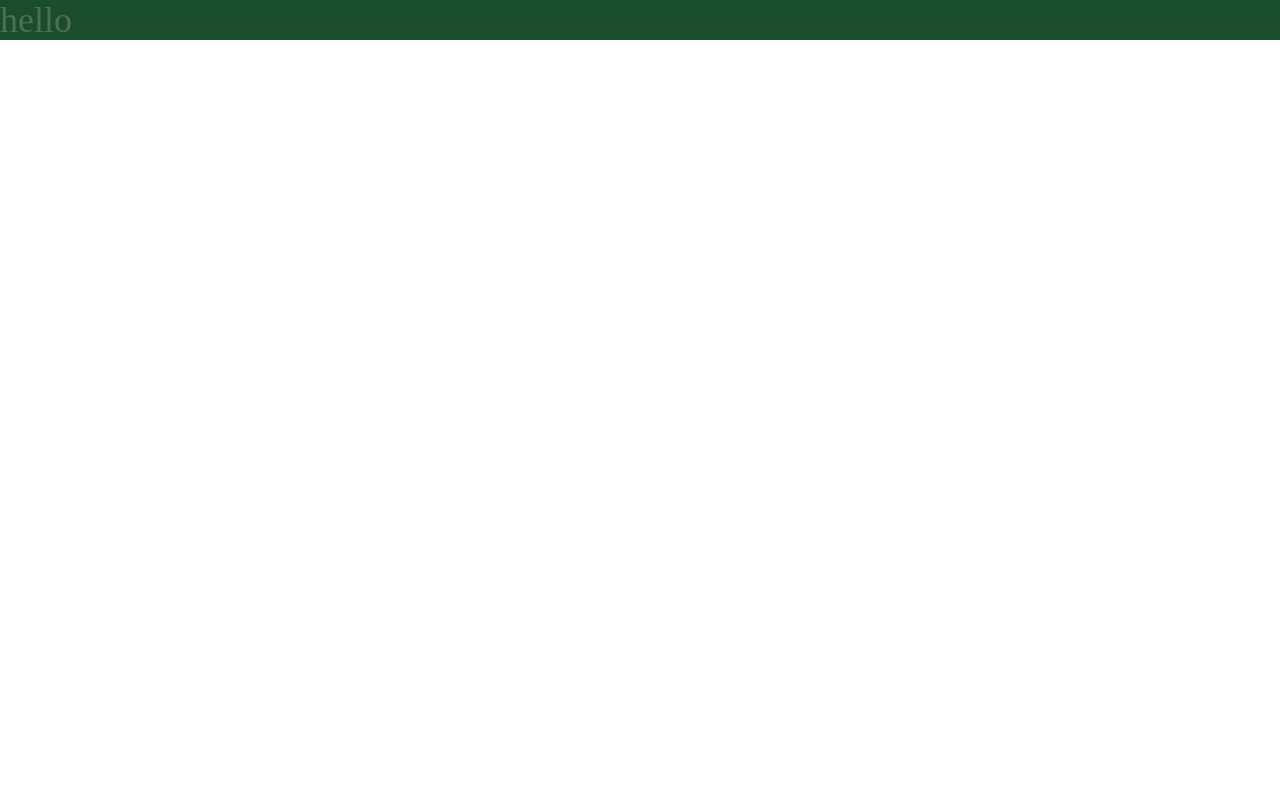
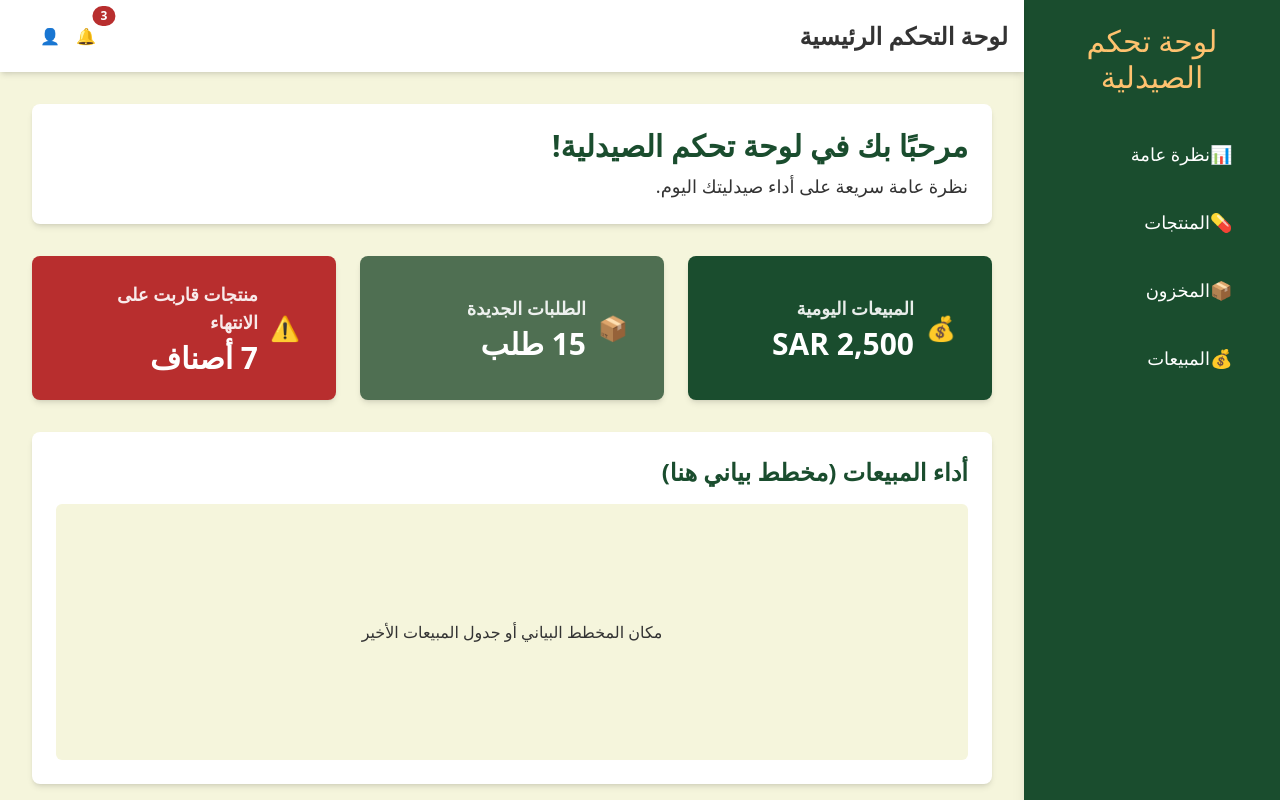
Before and after one commit to HomamAlyaghshi/Online-Learning, a React (Create React App) app: page / in a window 1280 px wide. Shown: the top 800 px of the page. Built offline with nearby package versions, Linux system fonts and the light colour scheme; a web font is replaced by a local one.

Commit message:
trasform to arabic

```diff
--- a/public/index.html
+++ b/public/index.html
@@ -1,5 +1,5 @@
 <!DOCTYPE html>
-<html lang="en">
+<html lang="ar" dir="rtl"> <head>
   <head>
     <meta charset="utf-8" />
     <link rel="icon" href="%PUBLIC_URL%/logo192.png" />
--- a/src/App.js
+++ b/src/App.js
@@ -1,8 +1,11 @@
+import DashboardLayout from "./layouts/DashboardLayout";
+import Dashboard from "./pages/Dashboard";
+
 function App() {
   return (
-    <div className="w-full h-full bg-primary font-primary text-secondary text-4xl">
-      hello
-    </div>
+    <DashboardLayout>
+      <Dashboard />
+    </DashboardLayout>
   );
 }
 
--- /dev/null
+++ b/src/components/Card.jsx
@@ -0,0 +1,49 @@
+// src/components/Card.jsx
+
+import React from 'react';
+
+const Card = ({ title, value, icon, color }) => {
+  // تحديد اللون الديناميكي بناءً على الـ prop 'color'
+  const bgColorClass = {
+    primary: 'bg-primary',
+    secondary: 'bg-secondary',
+    accent: 'bg-accent',
+    danger: 'bg-danger',
+  }[color] || 'bg-white'; // افتراضيًا أبيض إذا لم يتطابق اللون
+
+  const textColorClass = {
+    primary: 'text-textLight',
+    secondary: 'text-textLight',
+    accent: 'text-textDark', // الألوان الفاتحة تحتاج نصًا داكنًا
+    danger: 'text-textLight',
+  }[color] || 'text-textDark';
+
+  const iconBgColor = {
+    primary: 'bg-opacity-20', // خلفية أيقونة شفافة لتظهر لون البطاقة
+    secondary: 'bg-opacity-20',
+    accent: 'bg-opacity-20',
+    danger: 'bg-opacity-20',
+  }[color] || 'bg-background';
+
+
+  return (
+    <div className={`${bgColorClass} ${textColorClass} p-6 rounded-lg shadow-md flex items-center space-x-4`}>
+      {/* أيقونة البطاقة */}
+      <div className={`p-3 rounded-full ${iconBgColor} text-2xl`}>
+        {icon}
+      </div>
+
+      {/* المحتوى (العنوان والقيمة) */}
+      <div>
+        <h3 className="text-lg font-semibold opacity-90">
+          {title}
+        </h3>
+        <p className="text-3xl font-bold mt-1">
+          {value}
+        </p>
+      </div>
+    </div>
+  );
+};
+
+export default Card;
--- /dev/null
+++ b/src/layouts/Navbar.jsx
@@ -0,0 +1,33 @@
+// src/layouts/Navbar.jsx
+
+import React from 'react';
+
+const Navbar = () => {
+  return (
+    <nav className="bg-white p-4 shadow-md flex items-center justify-between">
+      {/* عنوان الصفحة الحالي (هذا سيكون ديناميكيًا لاحقًا) */}
+      <h2 className="text-2xl font-bold text-textDark">
+        لوحة التحكم الرئيسية
+      </h2>
+
+      {/* عناصر التحكم على اليمين (مثل أيقونة المستخدم، الإشعارات) */}
+      <div className="flex items-center space-x-4">
+        {/* أيقونة الإشعارات */}
+        <button className="relative p-2 rounded-full hover:bg-background transition-colors duration-200">
+          🔔
+          {/* دائرة الإشعارات (إذا كان هناك إشعارات جديدة) */}
+          <span className="absolute top-0 right-0 inline-flex items-center justify-center px-2 py-1 text-xs font-bold leading-none text-white bg-danger rounded-full transform translate-x-1/2 -translate-y-1/2">
+            3
+          </span>
+        </button>
+
+        {/* أيقونة المستخدم/الملف الشخصي */}
+        <button className="p-2 rounded-full hover:bg-background transition-colors duration-200">
+          👤
+        </button>
+      </div>
+    </nav>
+  );
+};
+
+export default Navbar;
--- /dev/null
+++ b/src/layouts/Sidebar.jsx
@@ -0,0 +1,72 @@
+// src/layouts/Sidebar.jsx
+
+import React from 'react';
+
+const Sidebar = () => {
+  return (
+    <div className="w-64 bg-primary text-textLight flex flex-col p-6 shadow-lg">
+      {/* شعار الصيدلية أو اسم لوحة التحكم */}
+      <div className="mb-8">
+        <h1 className="text-3xl font-primary text-accent text-center">
+          لوحة تحكم الصيدلية
+        </h1>
+      </div>
+
+      {/* روابط التنقل */}
+      <nav className="flex-1">
+        <ul>
+          <li className="mb-4">
+            <a
+              href="/" // سنستخدم React Router Dom لاحقًا
+              className="flex items-center p-3 rounded-lg text-lg hover:bg-secondary transition-colors duration-200"
+            >
+              {/* أيقونة لوحة التحكم */}
+              <span className="mr-3">📊</span>
+              نظرة عامة
+            </a>
+          </li>
+          <li className="mb-4">
+            <a
+              href="/"
+              className="flex items-center p-3 rounded-lg text-lg hover:bg-secondary transition-colors duration-200"
+            >
+              {/* أيقونة المنتجات */}
+              <span className="mr-3">💊</span>
+              المنتجات
+            </a>
+          </li>
+          <li className="mb-4">
+            <a
+              href="/"
+              className="flex items-center p-3 rounded-lg text-lg hover:bg-secondary transition-colors duration-200"
+            >
+              {/* أيقونة المخزون */}
+              <span className="mr-3">📦</span>
+              المخزون
+            </a>
+          </li>
+          <li className="mb-4">
+            <a
+              href="/"
+              className="flex items-center p-3 rounded-lg text-lg hover:bg-secondary transition-colors duration-200"
+            >
+              {/* أيقونة المبيعات */}
+              <span className="mr-3">💰</span>
+              المبيعات
+            </a>
+          </li>
+          {/* يمكن إضافة المزيد من الروابط هنا لاحقًا */}
+        </ul>
+      </nav>
+
+      {/* قسم سفلي اختياري (مثل معلومات المستخدم أو إعدادات) */}
+      <div className="mt-auto pt-6 border-t border-secondary">
+        <p className="text-sm text-center text-textLight opacity-80">
+          نسخة تجريبية 1.0
+        </p>
+      </div>
+    </div>
+  );
+};
+
+export default Sidebar;
--- /dev/null
+++ b/src/pages/Dashboard.jsx
@@ -0,0 +1,56 @@
+// src/pages/Dashboard.jsx
+
+import React from 'react';
+import Card from '../components/Card'; // سننشئ هذا المكون لاحقًا للبطاقات الإحصائية
+
+const Dashboard = () => {
+  return (
+    <div className="space-y-8">
+      {/* قسم الترحيب والعنوان */}
+      <div className="bg-white p-6 rounded-lg shadow-md">
+        <h1 className="text-3xl font-bold text-primary mb-2">
+          مرحبًا بك في لوحة تحكم الصيدلية!
+        </h1>
+        <p className="text-lg text-textDark">
+          نظرة عامة سريعة على أداء صيدليتك اليوم.
+        </p>
+      </div>
+
+      {/* قسم بطاقات الملخص الإحصائي */}
+      <div className="grid grid-cols-1 md:grid-cols-2 lg:grid-cols-3 gap-6">
+        {/* بطاقة إجمالي المبيعات اليومية */}
+        <Card title="المبيعات اليومية" value="SAR 2,500" icon="💰" color="primary" />
+
+        {/* بطاقة عدد الطلبات الجديدة */}
+        <Card title="الطلبات الجديدة" value="15 طلب" icon="📦" color="secondary" />
+
+        {/* بطاقة المنتجات قليلة المخزون */}
+        <Card title="منتجات قاربت على الانتهاء" value="7 أصناف" icon="⚠️" color="danger" />
+      </div>
+
+      {/* قسم المخططات أو الجداول (كموضع مؤقت) */}
+      <div className="bg-white p-6 rounded-lg shadow-md">
+        <h2 className="text-2xl font-bold text-primary mb-4">
+          أداء المبيعات (مخطط بياني هنا)
+        </h2>
+        <div className="h-64 bg-background flex items-center justify-center text-textDark rounded-md">
+          مكان المخطط البياني أو جدول المبيعات الأخير
+        </div>
+      </div>
+
+      {/* قسم الإشعارات أو التنبيهات (كموضع مؤقت) */}
+      <div className="bg-white p-6 rounded-lg shadow-md">
+        <h2 className="text-2xl font-bold text-primary mb-4">
+          التنبيهات والإشعارات
+        </h2>
+        <ul className="list-disc list-inside text-textDark space-y-2">
+          <li>تمت إضافة دواء جديد: بنادول</li>
+          <li>المخزون المنخفض: فيتامين د (20 وحدة متبقية)</li>
+          <li>طلب جديد رقم #123456</li>
+        </ul>
+      </div>
+    </div>
+  );
+};
+
+export default Dashboard;
```
Also changed, not shown: src/layouts/DashboardLayout.jsx (+2 -8 lines).
